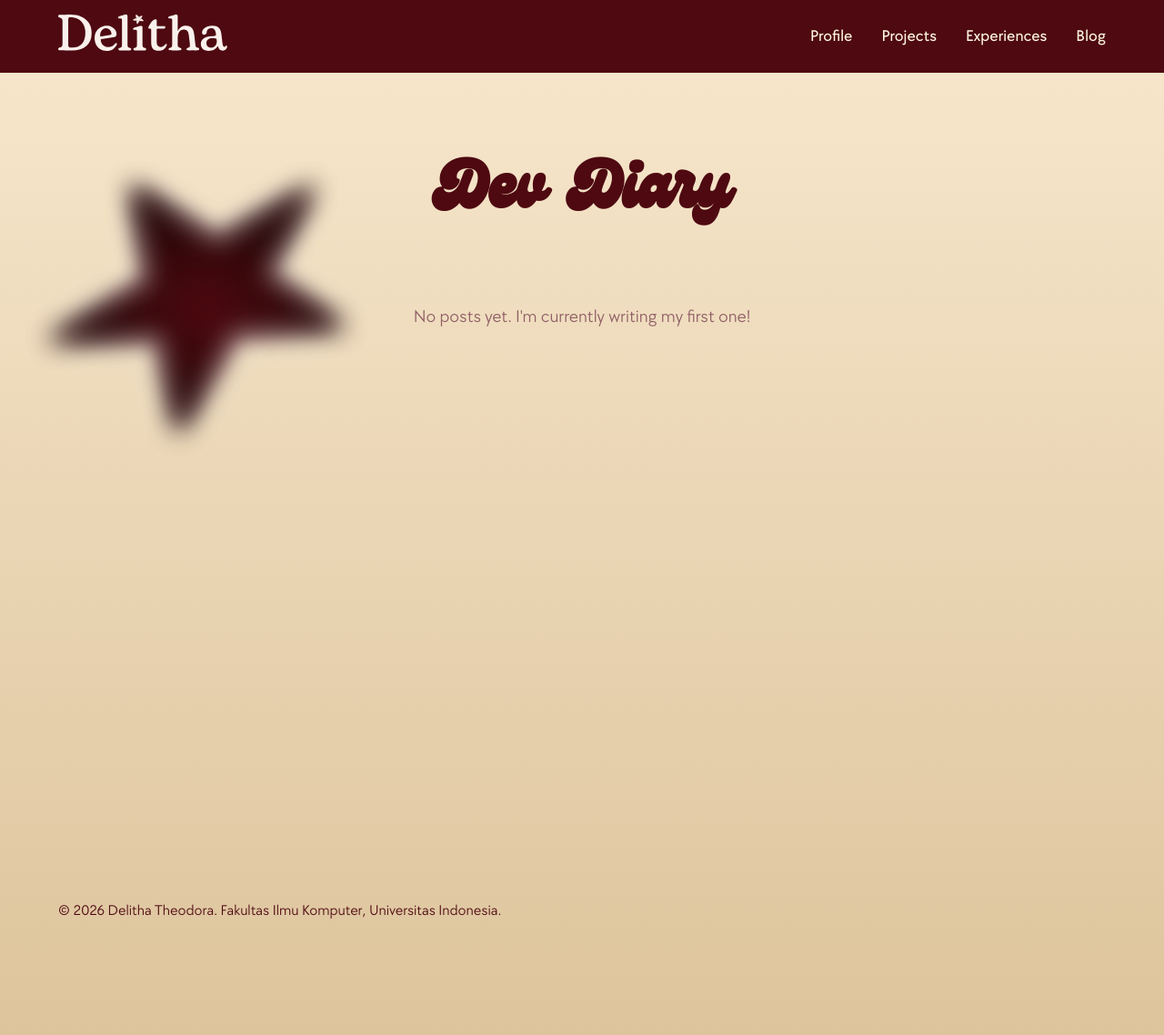
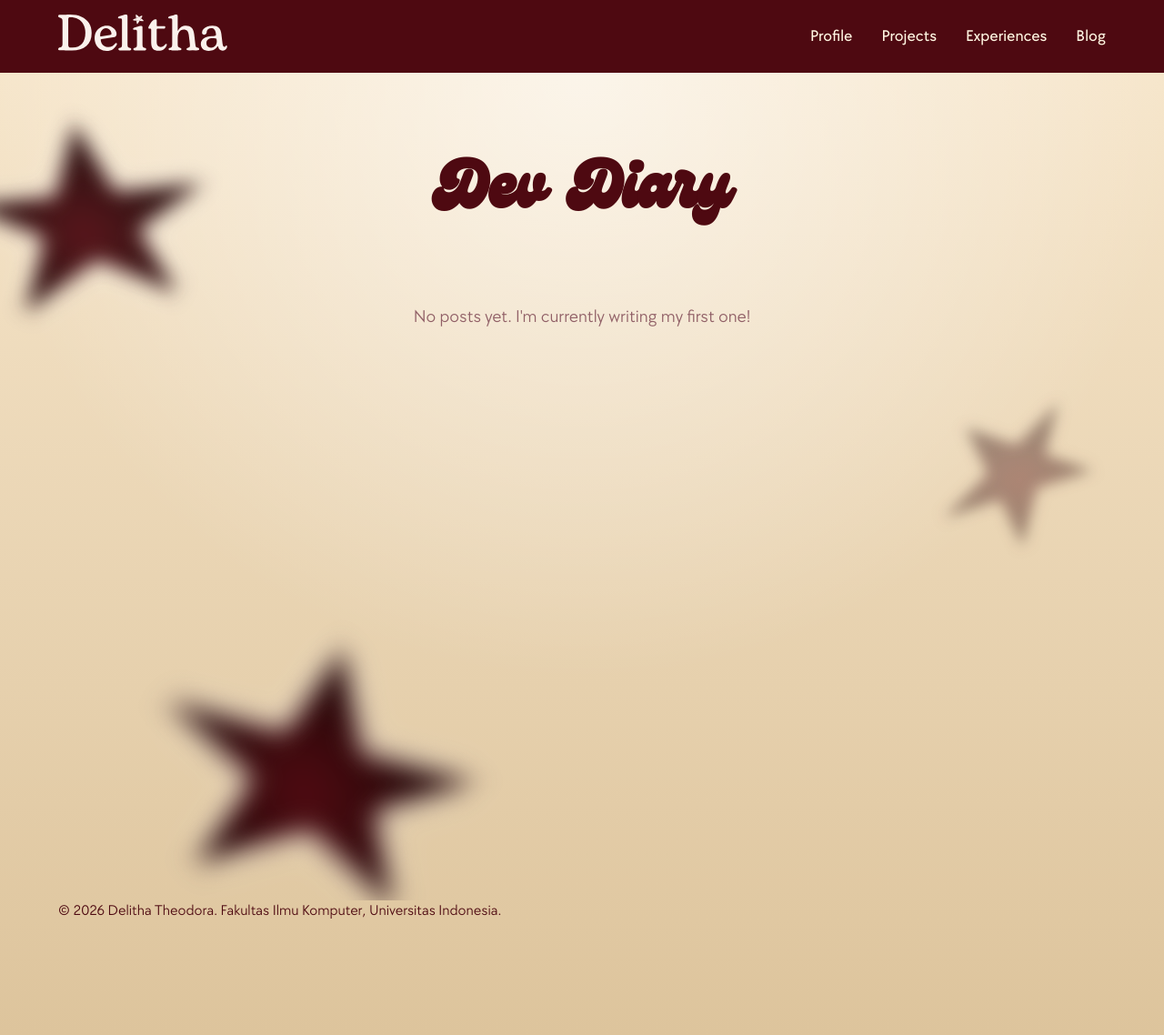
Before and after one commit to theodoradelitha/myportofolio, a Django app: page /blog/ in a window 1280 px wide. Shown: the whole page at 91% size. Run offline with Django 5.2, Linux system fonts and the light colour scheme; data that the repository does not hold is empty.

Commit message:
style: added background stars animation and background depth for blog CSS

```diff
--- a/static/css/style.css
+++ b/static/css/style.css
@@ -929,8 +929,39 @@
    BLOG / DEV DIARY SECTION
    ========================================================================== */
 .blog-section {
+    position: relative;
     padding: 6rem 1.5rem;
     min-height: 80vh;
+    overflow-x: hidden;
+    background: radial-gradient(circle at top center, rgba(255, 255, 255, 0.6) 0%, transparent 60%);
+}
+
+/* Blog Background Stars */
+.star-blog-1 {
+    position: absolute;
+    width: 300px;
+    top: 5%;
+    left: -5%;
+    transform: rotate(25deg);
+    z-index: 0;
+}
+
+.star-blog-2 {
+    position: absolute;
+    width: 200px;
+    top: 40%;
+    right: 5%;
+    transform: rotate(-15deg);
+    z-index: 0;
+}
+
+.star-blog-3 {
+    position: absolute;
+    width: 400px;
+    bottom: -5%;
+    left: 10%;
+    transform: rotate(45deg);
+    z-index: 0;
 }
 
 .blog-main-title {
@@ -956,6 +987,7 @@
     box-shadow: 0 10px 30px rgba(0, 0, 0, 0.1);
     color: var(--maroon-main);
     transition: transform 0.3s ease, box-shadow 0.3s ease;
+    z-index: 1;
 }
 
 .blog-card:hover {
@@ -1019,6 +1051,20 @@
 
     .blog-post-title {
         font-size: 1.8rem;
+    }
+
+    .star-blog-1 {
+        width: 150px;
+        left: -10%;
+    }
+    .star-blog-2 {
+        width: 100px;
+        right: -5%;
+    }
+    .star-blog-3 {
+        width: 250px;
+        bottom: -2%;
+        left: 5%;
     }
 
     /* Profile */
```
